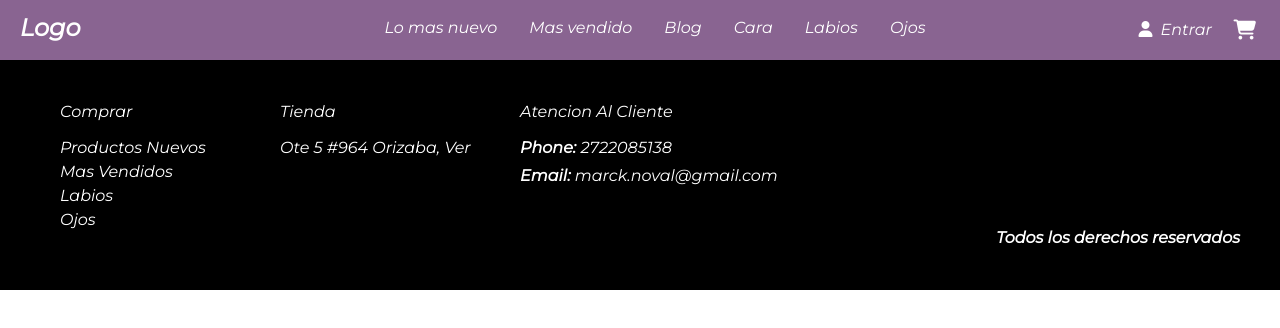
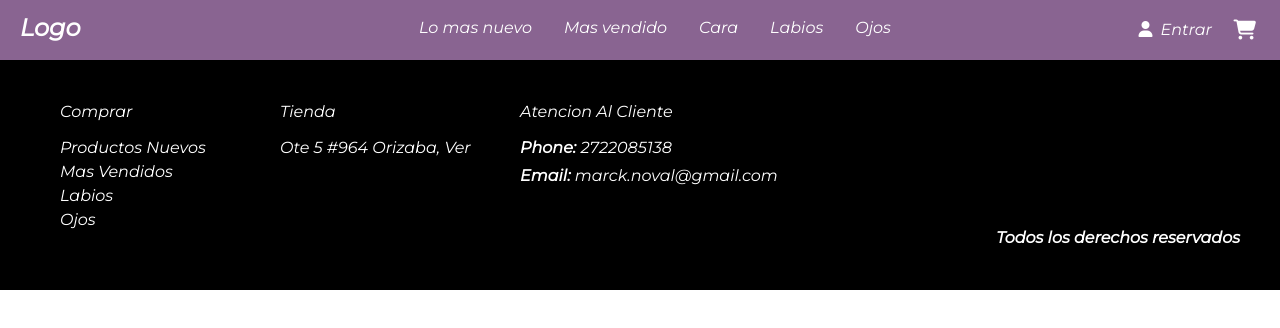
Before and after one commit to marcknova/bellezaProject, a React (Vite) app: page / in a window 1280 px wide. Shown: the top 328 px of the page. Built offline with nearby package versions, Linux system fonts and the light colour scheme.

Commit message:
last changes

```diff
--- a/src/components/inputimage/InputImage.module.css
+++ b/src/components/inputimage/InputImage.module.css
@@ -11,7 +11,7 @@
 
 .file-label {
   padding: 8px 12px;
-  background-color: #d059d4;
+  background-color: #896491;
   color: #ffffff;
   cursor: pointer;
   border-radius: 4px;
--- a/src/components/navbar/Navbar.jsx
+++ b/src/components/navbar/Navbar.jsx
@@ -56,11 +56,6 @@ const Navbar = () => {
               <li className=" hover:font-semibold ease-in duration-100 cursor-pointer">
                 <div className="p-4">
                   <Link to="/bellezaProject/masvendido">Mas vendido</Link>
-                </div>
-              </li>
-              <li className=" hover:font-semibold ease-in duration-100 cursor-pointer">
-                <div className="p-4">
-                  <Link to="/bellezaProject/blog">Blog</Link>
                 </div>
               </li>
               <li className=" hover:font-semibold ease-in duration-100 cursor-pointer">
--- a/src/components/select/Select.jsx
+++ b/src/components/select/Select.jsx
@@ -1,10 +1,12 @@
+// Select component
 import React from "react";
 import styles from "./Select.module.css";
 
-export const Select = () => {
+export const Select = ({ handleTypeChange, value }) => {
   return (
     <div className={styles["select-container"]}>
-      <select className={styles.select}>
+      <select className={styles.select} value={value} onChange={handleTypeChange}>
+        <option>Tipo de producto</option>
         <option value="labios">Labios</option>
         <option value="cara">Cara</option>
         <option value="ojos">Ojos</option>
--- a/src/pages/AddProduct.jsx
+++ b/src/pages/AddProduct.jsx
@@ -124,7 +124,7 @@ const AddProduct = () => {
             </div>
             <div>
               <div className='relative m-12 w-96'>
-                <Select />
+                <Select handleTypeChange={handleTypeChange} value={typeofproduct} />
               </div>
             </div>
           </div>
--- a/src/pages/Inicio.jsx
+++ b/src/pages/Inicio.jsx
@@ -1,4 +1,3 @@
-import IMG0 from '../assets/img1-1.jpg';
 import IMG7 from '../assets/7.jpg';
 import IMG8 from '../assets/eyes.jpg';
 import IMG9 from '../assets/face.jpg';
```
